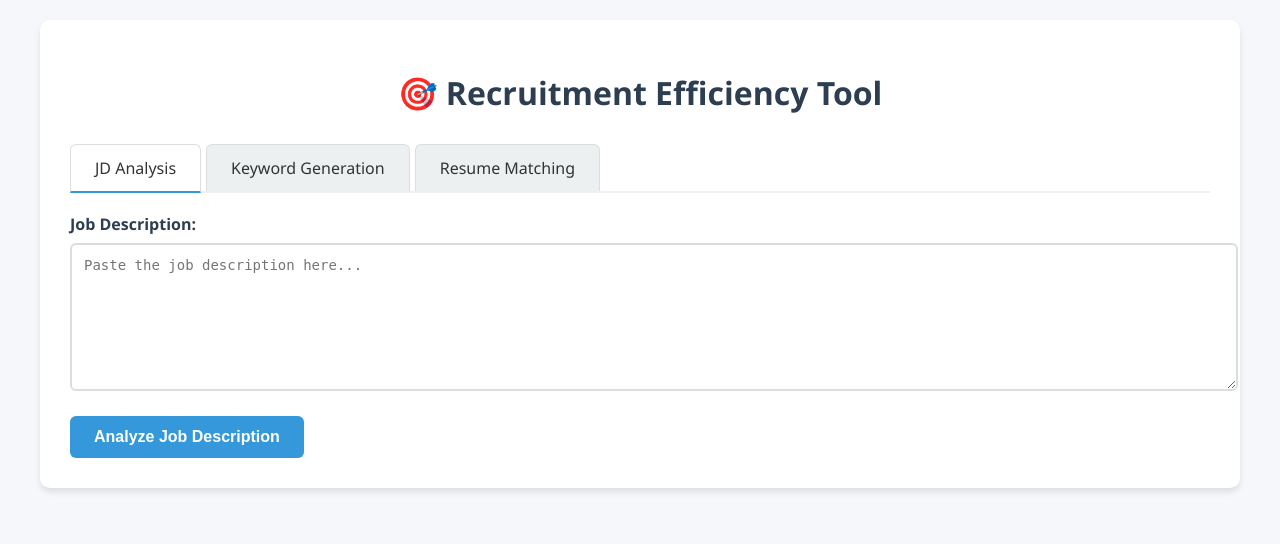
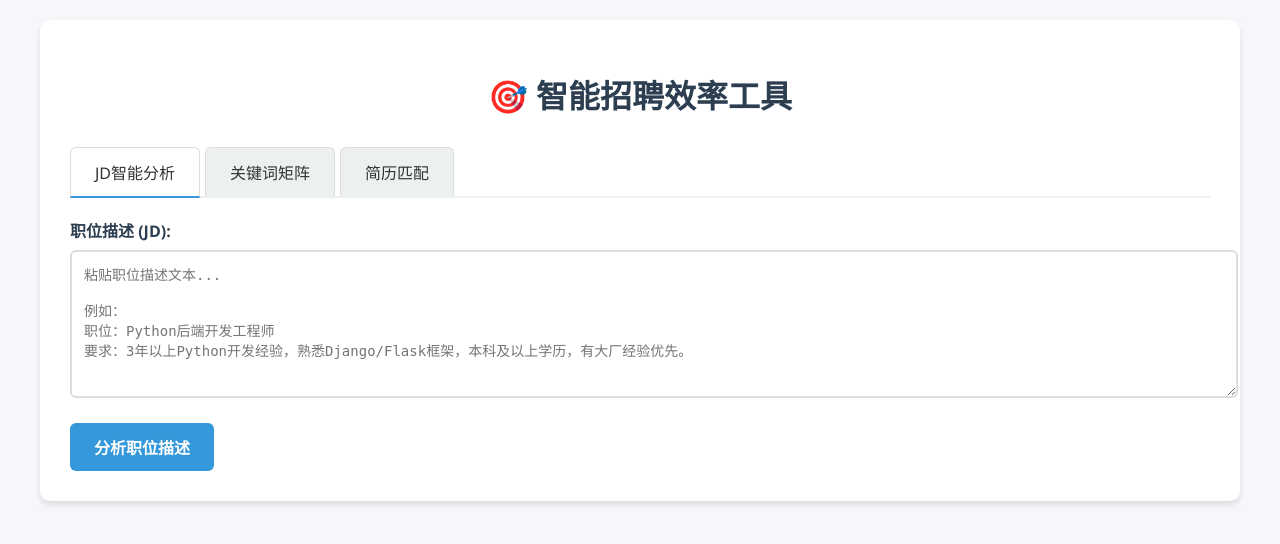
Before and after one commit to wooooj/clawcan, a Flask app: page / in a window 1280 px wide. Shown: the top 544 px of the page. Run offline with Flask 3, Linux system fonts and the light colour scheme.

Commit message:
Update index.html

```diff
--- a/templates/index.html
+++ b/templates/index.html
@@ -1,9 +1,9 @@
 <!DOCTYPE html>
-<html lang="en">
+<html lang="zh-CN">
 <head>
     <meta charset="UTF-8">
     <meta name="viewport" content="width=device-width, initial-scale=1.0">
-    <title>Recruitment Efficiency Tool</title>
+    <title>智能招聘效率工具</title>
     <style>
         body {
             font-family: 'Segoe UI', Tahoma, Geneva, Verdana, sans-serif;
@@ -81,6 +81,7 @@
             padding: 15px;
             border-radius: 4px;
             border: 1px solid #eee;
+            overflow-x: auto;
         }
         .loading {
             text-align: center;
@@ -119,50 +120,57 @@
         .tab-content.active {
             display: block;
         }
+        .pyramid-layer {
+            margin: 15px 0;
+            padding: 10px;
+            border-radius: 5px;
+        }
+        .top-layer {
+            background-color: #e8f4fd;
+            border-left: 4px solid #3498db;
+        }
+        .middle-layer {
+            background-color: #f9f9f9;
+            border-left: 4px solid #95a5a6;
+        }
+        .bottom-layer {
+            background-color: #fff8e1;
+            border-left: 4px solid #f39c12;
+        }
     </style>
 </head>
 <body>
     <div class="container">
-        <h1>🎯 Recruitment Efficiency Tool</h1>
+        <h1>🎯 智能招聘效率工具</h1>
 
         <div class="tabs">
-            <div class="tab active" onclick="switchTab('jd-analysis')">JD Analysis</div>
-            <div class="tab" onclick="switchTab('keyword-gen')">Keyword Generation</div>
-            <div class="tab" onclick="switchTab('resume-match')">Resume Matching</div>
+            <div class="tab active" onclick="switchTab('jd-analysis')">JD智能分析</div>
+            <div class="tab" onclick="switchTab('keyword-matrix')">关键词矩阵</div>
+            <div class="tab" onclick="switchTab('resume-match')">简历匹配</div>
         </div>
 
         <!-- JD Analysis Tab -->
         <div id="jd-analysis" class="tab-content active">
             <div class="form-group">
-                <label for="jd-text">Job Description:</label>
-                <textarea id="jd-text" placeholder="Paste the job description here..."></textarea>
+                <label for="jd-text">职位描述 (JD):</label>
+                <textarea id="jd-text" placeholder="粘贴职位描述文本...&#10;&#10;例如：&#10;职位：Python后端开发工程师&#10;要求：3年以上Python开发经验，熟悉Django/Flask框架，本科及以上学历，有大厂经验优先。"></textarea>
             </div>
-            <button onclick="analyzeJD()">Analyze Job Description</button>
+            <button onclick="analyzeJD()">分析职位描述</button>
             <div id="jd-result" class="result-section" style="display: none;">
-                <h3>Analysis Results:</h3>
+                <h3>JD分析结果:</h3>
                 <div id="jd-result-content" class="result-content"></div>
             </div>
         </div>
 
-        <!-- Keyword Generation Tab -->
-        <div id="keyword-gen" class="tab-content">
+        <!-- Keyword Matrix Tab -->
+        <div id="keyword-matrix" class="tab-content">
             <div class="form-group">
-                <label for="keyword-jd">Job Description:</label>
-                <textarea id="keyword-jd" placeholder="Paste the job description to extract keywords from..."></textarea>
+                <label for="keyword-base">基础关键词 (用逗号分隔):</label>
+                <textarea id="keyword-base" placeholder="例如：Python, 3年经验, 本科"></textarea>
             </div>
-            <div class="form-group">
-                <label for="keyword-type">Keyword Type:</label>
-                <select id="keyword-type">
-                    <option value="technical">Technical Skills</option>
-                    <option value="soft">Soft Skills</option>
-                    <option value="experience">Experience Requirements</option>
-                    <option value="education">Education Requirements</option>
-                    <option value="all">All Keywords</option>
-                </select>
-            </div>
-            <button onclick="generateKeywords()">Generate Keywords</button>
+            <button onclick="generateKeywordMatrix()">生成关键词矩阵</button>
             <div id="keyword-result" class="result-section" style="display: none;">
-                <h3>Generated Keywords:</h3>
+                <h3>关键词金字塔矩阵:</h3>
                 <div id="keyword-result-content" class="result-content"></div>
             </div>
         </div>
@@ -170,16 +178,16 @@
         <!-- Resume Matching Tab -->
         <div id="resume-match" class="tab-content">
             <div class="form-group">
-                <label for="match-jd">Job Description:</label>
-                <textarea id="match-jd" placeholder="Paste the job description here..."></textarea>
+                <label for="match-jd">职位描述 (JD):</label>
+                <textarea id="match-jd" placeholder="粘贴职位描述..."></textarea>
             </div>
             <div class="form-group">
-                <label for="match-resume">Resume/CV:</label>
-                <textarea id="match-resume" placeholder="Paste the candidate's resume here..."></textarea>
+                <label for="match-resume">简历/CV:</label>
+                <textarea id="match-resume" placeholder="粘贴候选人简历..."></textarea>
             </div>
-            <button onclick="matchResume()">Match Resume to JD</button>
+            <button onclick="matchResume()">匹配简历与JD</button>
             <div id="match-result" class="result-section" style="display: none;">
-                <h3>Matching Results:</h3>
+                <h3>匹配结果:</h3>
                 <div id="match-result-content" class="result-content"></div>
             </div>
         </div>
@@ -204,14 +212,14 @@
         async function analyzeJD() {
             const jdText = document.getElementById('jd-text').value;
             if (!jdText.trim()) {
-                alert('Please enter a job description.');
+                alert('请输入职位描述文本。');
                 return;
             }
 
             const resultDiv = document.getElementById('jd-result');
             const resultContent = document.getElementById('jd-result-content');
             resultDiv.style.display = 'block';
-            resultContent.innerHTML = '<div class="loading">Analyzing job description...</div>';
+            resultContent.innerHTML = '<div class="loading">正在分析职位描述...</div>';
 
             try {
                 const response = await fetch('/api/analyze-jd', {
@@ -223,55 +231,105 @@
                 });
 
                 const data = await response.json();
-                if (response.ok) {
-                    let resultText = '';
-                    if (data.requirements && data.requirements.length > 0) {
-                        resultText += `<strong>Requirements:</strong>\n${data.requirements.join('\n')}\n\n`;
+                if (response.ok && !data.error) {
+                    let resultHTML = '';
+
+                    // 核心画像
+                    const profile = data.core_profile;
+                    resultHTML += '<strong>📊 核心画像</strong>\n\n';
+
+                    // 硬指标
+                    resultHTML += '<strong>🔧 硬指标:</strong>\n';
+                    resultHTML += `- 技术栈: ${profile.hard_requirements.tech_stack.join(', ') || '未指定'}\n`;
+                    resultHTML += `- 工作年限: ${profile.hard_requirements.years_experience}年\n`;
+                    resultHTML += `- 学历要求: ${profile.hard_requirements.education}\n\n`;
+
+                    // 软指标
+                    resultHTML += '<strong>🧠 软指标:</strong>\n';
+                    resultHTML += `- 行业背景: ${profile.soft_requirements.industry_background.join(', ')}\n`;
+                    resultHTML += `- 跳槽容忍度: ${profile.soft_requirements.job_hopping_tolerance}\n`;
+                    resultHTML += `- 大厂偏好: ${profile.soft_requirements.big_tech_preference ? '是' : '否'}\n`;
+                    resultHTML += `- 软技能要求: ${profile.soft_requirements.required_soft_skills.join(', ') || '未指定'}\n\n`;
+
+                    // 加分项
+                    if (profile.bonus_points.length > 0) {
+                        resultHTML += '<strong>⭐ 加分项:</strong>\n';
+                        resultHTML += `- ${profile.bonus_points.join('\n- ')}\n\n`;
                     }
-                    if (data.responsibilities && data.responsibilities.length > 0) {
-                        resultText += `<strong>Responsibilities:</strong>\n${data.responsibilities.join('\n')}\n\n`;
-                    }
-                    resultText += `<strong>Summary:</strong>\n${data.summary}`;
-                    resultContent.innerHTML = resultText;
+
+                    // 基础关键词
+                    resultHTML += '<strong>🔑 基础关键词:</strong>\n';
+                    resultHTML += `- ${data.base_keywords.join(', ')}\n\n`;
+
+                    resultHTML += `<strong>📝 总结:</strong> ${data.summary}`;
+
+                    resultContent.innerHTML = resultHTML;
                 } else {
-                    resultContent.innerHTML = `<div class="error">Error: ${data.error || 'Failed to analyze JD'}</div>`;
+                    resultContent.innerHTML = `<div class="error">错误: ${data.error || '分析失败'}</div>`;
                 }
             } catch (error) {
-                resultContent.innerHTML = `<div class="error">Error: ${error.message}</div>`;
+                resultContent.innerHTML = `<div class="error">错误: ${error.message}</div>`;
             }
         }
 
-        async function generateKeywords() {
-            const jdText = document.getElementById('keyword-jd').value;
-            if (!jdText.trim()) {
-                alert('Please enter a job description.');
+        async function generateKeywordMatrix() {
+            const baseKeywords = document.getElementById('keyword-base').value;
+            if (!baseKeywords.trim()) {
+                alert('请输入基础关键词。');
                 return;
             }
 
             const resultDiv = document.getElementById('keyword-result');
             const resultContent = document.getElementById('keyword-result-content');
             resultDiv.style.display = 'block';
-            resultContent.innerHTML = '<div class="loading">Generating keywords...</div>';
+            resultContent.innerHTML = '<div class="loading">正在生成关键词矩阵...</div>';
 
             try {
-                const response = await fetch('/api/generate-keywords', {
+                const response = await fetch('/api/generate-keyword-matrix', {
                     method: 'POST',
                     headers: {
                         'Content-Type': 'application/json',
                     },
-                    body: JSON.stringify({
-                        jd_text: jdText
-                    })
+                    body: JSON.stringify({ base_keywords: baseKeywords })
                 });
 
                 const data = await response.json();
-                if (response.ok) {
-                    resultContent.innerHTML = data.keywords.join('\n');
+                if (response.ok && !data.error) {
+                    const pyramid = data.pyramid_structure;
+                    let resultHTML = '';
+
+                    // 顶层 - 精准搜索
+                    resultHTML += '<div class="pyramid-layer top-layer">';
+                    resultHTML += `<strong>🎯 顶层 - 精准搜索</strong>\n`;
+                    resultHTML += `<em>目标: ${pyramid.top_precision.purpose}</em>\n`;
+                    resultHTML += `<em>策略: ${pyramid.top_precision.search_strategy}</em>\n`;
+                    resultHTML += `关键词: ${pyramid.top_precision.keywords.join(', ')}\n`;
+                    resultHTML += '</div>\n';
+
+                    // 腰部 - 跨界搜索
+                    resultHTML += '<div class="pyramid-layer middle-layer">';
+                    resultHTML += `<strong>🔄 腰部 - 跨界搜索</strong>\n`;
+                    resultHTML += `<em>目标: ${pyramid.middle_cross.purpose}</em>\n`;
+                    resultHTML += `<em>策略: ${pyramid.middle_cross.search_strategy}</em>\n`;
+                    resultHTML += `关键词: ${pyramid.middle_cross.keywords.join(', ')}\n`;
+                    resultHTML += '</div>\n';
+
+                    // 底部 - 潜力搜索
+                    resultHTML += '<div class="pyramid-layer bottom-layer">';
+                    resultHTML += `<strong>🚀 底部 - 潜力搜索</strong>\n`;
+                    resultHTML += `<em>目标: ${pyramid.bottom_potential.purpose}</em>\n`;
+                    resultHTML += `<em>策略: ${pyramid.bottom_potential.search_strategy}</em>\n`;
+                    resultHTML += `关键词: ${pyramid.bottom_potential.keywords.join(', ')}\n`;
+                    resultHTML += '</div>\n';
+
+                    resultHTML += `\n<strong>总计关键词数量:</strong> ${data.total_keywords}`;
+
+                    resultContent.innerHTML = resultHTML;
                 } else {
-                    resultContent.innerHTML = `<div class="error">Error: ${data.error || 'Failed to generate keywords'}</div>`;
+                    resultContent.innerHTML = `<div class="error">错误: ${data.error || '生成失败'}</div>`;
                 }
             } catch (error) {
-                resultContent.innerHTML = `<div class="error">Error: ${error.message}</div>`;
+                resultContent.innerHTML = `<div class="error">错误: ${error.message}</div>`;
             }
         }
 
@@ -280,14 +338,14 @@
             const resumeText = document.getElementById('match-resume').value;
 
             if (!jdText.trim() || !resumeText.trim()) {
-                alert('Please enter both job description and resume.');
+                alert('请同时输入职位描述和简历文本。');
                 return;
             }
 
             const resultDiv = document.getElementById('match-result');
             const resultContent = document.getElementById('match-result-content');
             resultDiv.style.display = 'block';
-            resultContent.innerHTML = '<div class="loading">Matching resume to job description...</div>';
+            resultContent.innerHTML = '<div class="loading">正在匹配简历与JD...</div>';
 
             try {
                 const response = await fetch('/api/match-resume', {
@@ -302,20 +360,20 @@
                 });
 
                 const data = await response.json();
-                if (response.ok) {
-                    let resultText = `<strong>Match Percentage:</strong> ${data.match_percentage}%\n\n`;
+                if (response.ok && !data.error) {
+                    let resultText = `<strong>匹配度:</strong> ${data.match_percentage}%\n\n`;
                     if (data.common_keywords && data.common_keywords.length > 0) {
-                        resultText += `<strong>Common Keywords:</strong>\n${data.common_keywords.join('\n')}\n\n`;
+                        resultText += `<strong>共同关键词:</strong>\n${data.common_keywords.join('\n')}\n\n`;
                     }
-                    resultText += `<strong>JD Keywords Count:</strong> ${data.jd_keywords_count}\n`;
-                    resultText += `<strong>Resume Keywords Count:</strong> ${data.resume_keywords_count}\n\n`;
-                    resultText += `<strong>Message:</strong> ${data.message}`;
+                    resultText += `<strong>JD关键词数量:</strong> ${data.jd_keywords_count}\n`;
+                    resultText += `<strong>简历关键词数量:</strong> ${data.resume_keywords_count}\n\n`;
+                    resultText += `<strong>说明:</strong> ${data.message}`;
                     resultContent.innerHTML = resultText;
                 } else {
-                    resultContent.innerHTML = `<div class="error">Error: ${data.error || 'Failed to match resume'}</div>`;
+                    resultContent.innerHTML = `<div class="error">错误: ${data.error || '匹配失败'}</div>`;
                 }
             } catch (error) {
-                resultContent.innerHTML = `<div class="error">Error: ${error.message}</div>`;
+                resultContent.innerHTML = `<div class="error">错误: ${error.message}</div>`;
             }
         }
     </script>
```
